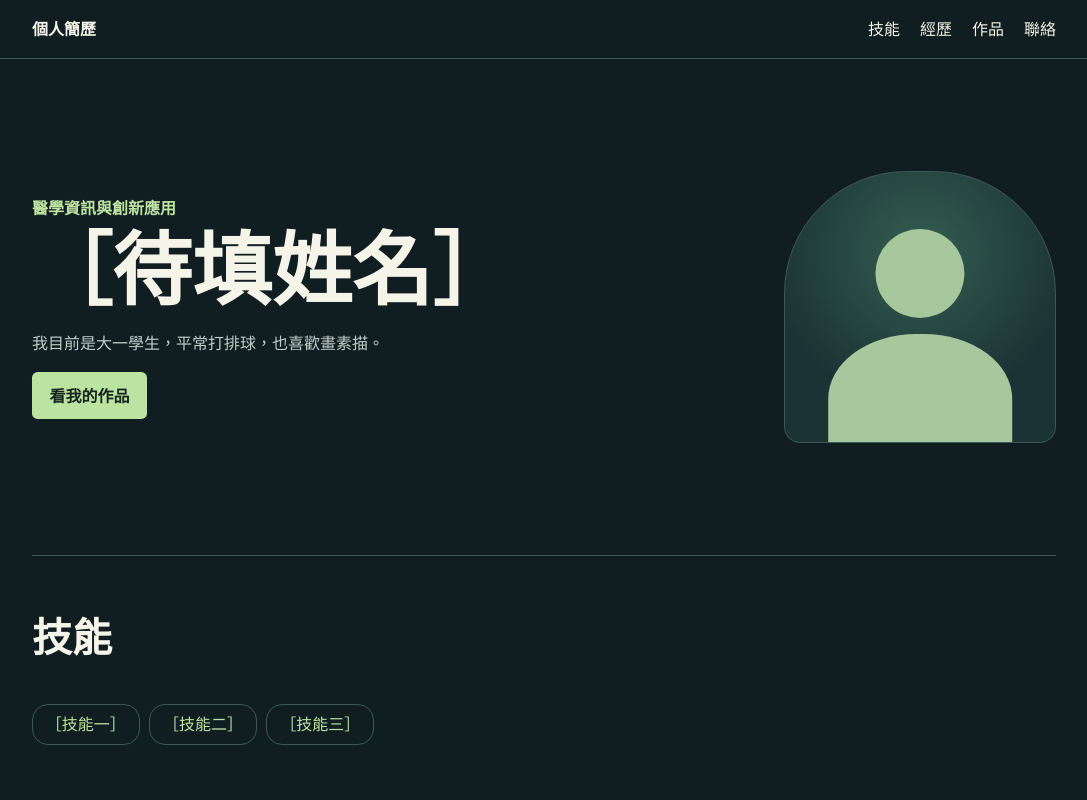
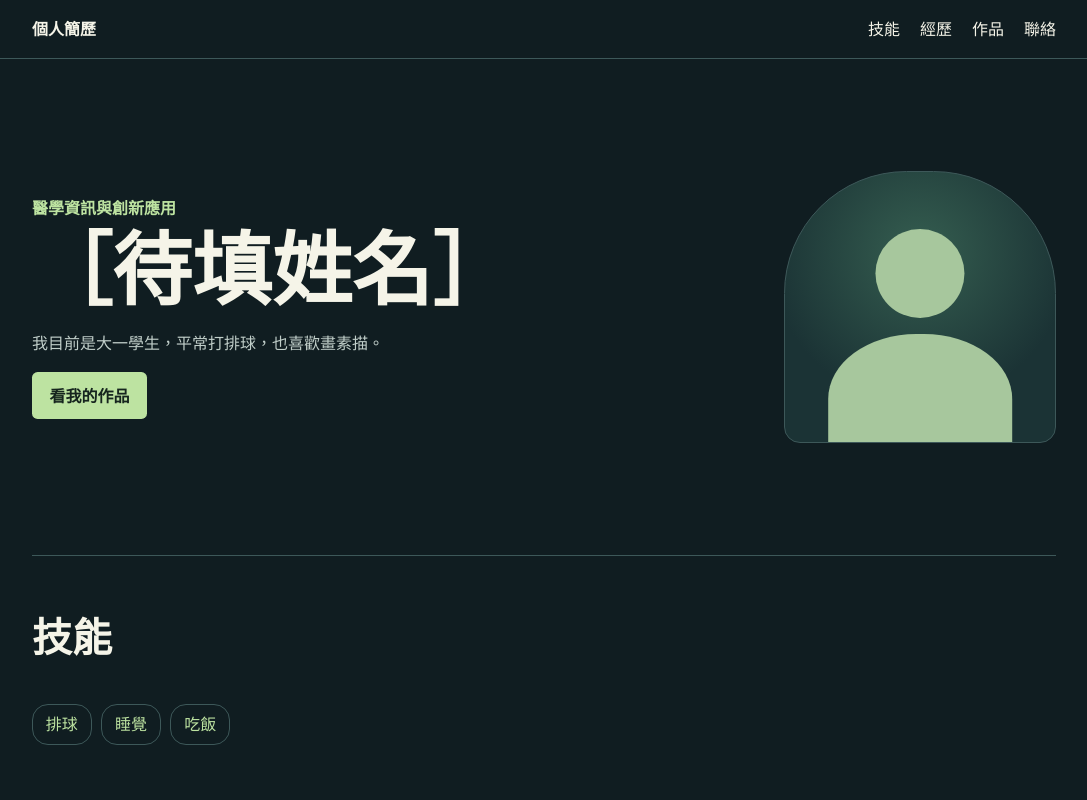
Before and after one commit to spencerohman/intro-cs-portfolio, a plain HTML site: page index.html in a window 1280 px wide. Shown: the top 800 px of the page, without its empty margins (96-1183 px from the left). Drawn offline with Linux system fonts and the light colour scheme.

Commit message:
feat: add selected skills

```diff
--- a/index.html
+++ b/index.html
@@ -33,7 +33,7 @@
     </section>
     <section id="skills">
       <h2>技能</h2>
-      <ul class="skill-list tags"><li>［技能一］</li><li>［技能二］</li><li>［技能三］</li></ul>
+      <ul class="skill-list tags"><li>排球</li><li>睡覺</li><li>吃飯</li></ul>
     </section>
     <section id="experience">
       <h2>經歷</h2>
```
